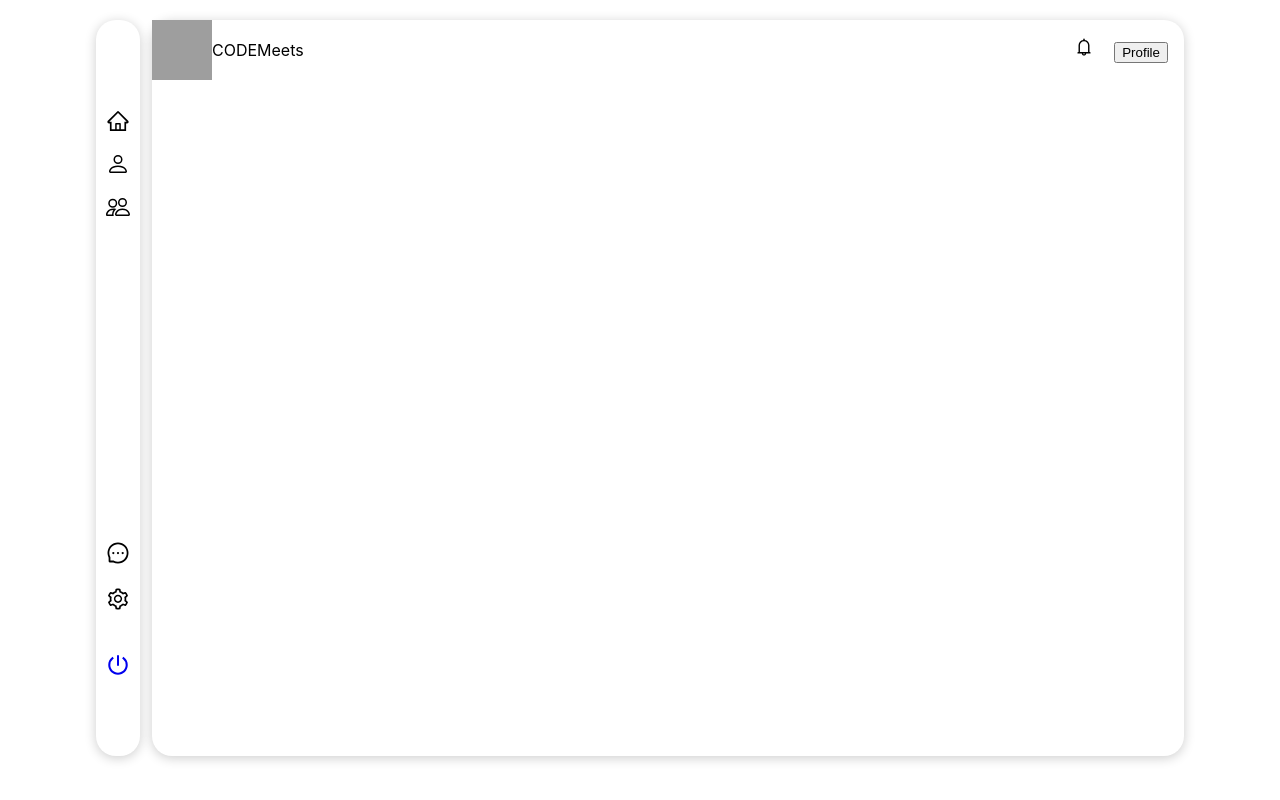
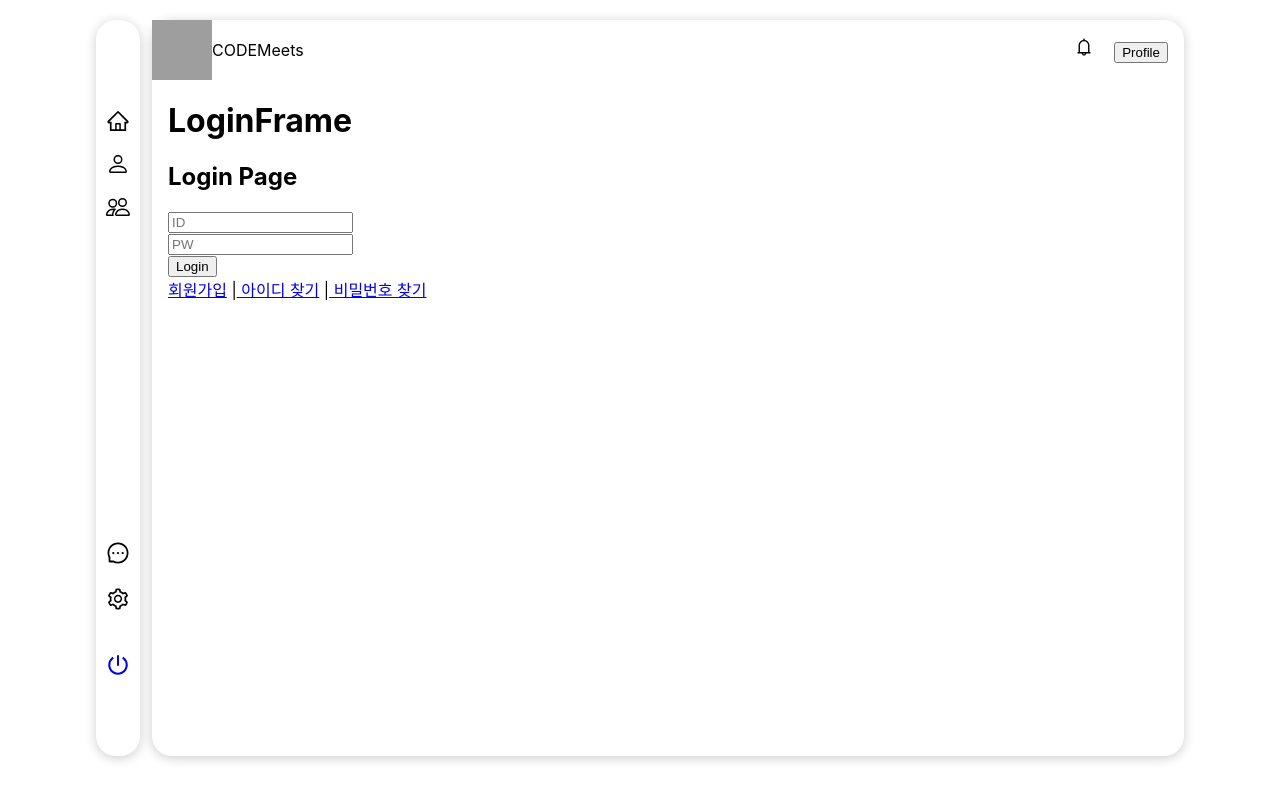
Before and after one commit to dsa04156/CodeMeets, a React (Create React App) app in the folder frontend/: page /codemeets/login in a window 1280 px wide. Before the commit this address had no page. Built offline with nearby package versions, Linux system fonts and the light colour scheme; grey boxes are pictures that could not be loaded.

Commit message:
create login frame

```diff
--- a/frontend/src/App.jsx
+++ b/frontend/src/App.jsx
@@ -13,6 +13,7 @@ import GroupNotice from "./Group/GroupPages/GroupNotice";
 import GroupSchedule from "./Group/GroupPages/GroupSchedule";
 import GroupMember from "./Group/GroupPages/GroupMember";
 
+import LoginFrame from "./Login/LoginComponents/LoginFrame";
 import FindIdPage from "./Login/LoginPages/FindIdPage";
 import FindPasswordPage from "./Login/LoginPages/FindPasswordPage";
 import LoginPage from "./Login/LoginPages/LoginPage";
@@ -34,7 +35,7 @@ function App() {
   const Navigate = useNavigate();
 
   const LogoHandler = () => {
-    Navigate("/");
+    Navigate("/codemeets/login");
   };
 
   return (
@@ -68,14 +69,19 @@ function App() {
           <div style={{ paddingLeft: "1rem" }}>
             <Routes>
               {/* Login */}
-              <Route path="/login" element={<LoginPage />}></Route>
-              <Route path="/signup" element={<SignUpPage />}></Route>
-              <Route path="/findid" element={<FindIdPage />}></Route>
-              <Route
-                path="/findpassword"
-                element={<FindPasswordPage />}
-              ></Route>
-              <Route path="/newpassword" element={<NewPasswordPage />}></Route>
+              <Route path="/codemeets" element={<LoginFrame />}>
+                <Route path="login" element={<LoginPage />}></Route>
+                <Route path="signup" element={<SignUpPage />}></Route>
+                <Route path="findid" element={<FindIdPage />}></Route>
+                <Route
+                  path="findpassword"
+                  element={<FindPasswordPage />}
+                ></Route>
+                <Route
+                  path="newpassword"
+                  element={<NewPasswordPage />}
+                ></Route>
+              </Route>
               {/* MainBoard */}
               <Route path="/" element={<Home />}></Route>
               <Route path="/my-page/:user_id" element={<MyPage />}>
--- /dev/null
+++ b/frontend/src/Login/LoginComponents/LoginFrame.jsx
@@ -0,0 +1,13 @@
+import { Outlet } from "react-router-dom";
+
+
+const LoginFrame = () => {
+    return (
+        <div>
+            <h1>LoginFrame</h1>
+            <Outlet />
+        </div>
+    );
+};
+
+export default LoginFrame;
--- a/frontend/src/Login/LoginPages/FindIdPage.jsx
+++ b/frontend/src/Login/LoginPages/FindIdPage.jsx
@@ -21,7 +21,7 @@ const FindIdPage = () => {
   }
 
   const FindPasswordHandler = () => {
-    navigate('/findpassword');
+    navigate('/codemeets/findpassword');
   };
 
   // 현재 데이터에 있는 이메일 : ddddd
--- a/frontend/src/Login/LoginPages/FindPasswordPage.jsx
+++ b/frontend/src/Login/LoginPages/FindPasswordPage.jsx
@@ -23,7 +23,7 @@ const FindPasswordPage = () => {
     console.log(inputId);
     console.log(inputEmail);
     console.log(inputPhoneNum);
-    navigate('/newpassword');
+    navigate('/codemeets/newpassword');
   };
 
   return (
--- a/frontend/src/Login/LoginPages/LoginPage.jsx
+++ b/frontend/src/Login/LoginPages/LoginPage.jsx
@@ -52,8 +52,8 @@ const LoginPage = () => {
       <div>
         <button onClick={ToHomePageHandler}>Login</button>
       </div>
-      <Link to="/signup">회원가입</Link> |<Link to="/findid"> 아이디 찾기</Link>{' '}
-      |<Link to="/findpassword"> 비밀번호 찾기</Link>
+      <Link to="/codemeets/signup">회원가입</Link> |<Link to="/codemeets/findid"> 아이디 찾기</Link>{' '}
+      |<Link to="/codemeets/findpassword"> 비밀번호 찾기</Link>
     </div>
   );
 };
--- a/frontend/src/Login/LoginPages/NewPasswordPage.jsx
+++ b/frontend/src/Login/LoginPages/NewPasswordPage.jsx
@@ -16,7 +16,7 @@ const NewPasswordPage = () => {
     console.log(newPassword1);
     console.log(newPassword2);
     if (newPassword1 === newPassword2){
-      navigate('/login');
+      navigate('/codemeets/login');
     } else {
       alert('비밀번호가 일치하지 않습니다.');
     };
--- a/frontend/src/Login/LoginPages/SignUpPage.jsx
+++ b/frontend/src/Login/LoginPages/SignUpPage.jsx
@@ -118,7 +118,7 @@ const SignUpPage = () => {
       .then((response) => {
         if (response.ok) {
           alert(`${inputName}님, 반갑습니다.`)
-          navigate('/login');
+          navigate('/codemeets/login');
         }
       })
       .catch((err) => console.log(err));
@@ -167,7 +167,7 @@ const SignUpPage = () => {
   }
 
   const JoinCancelHandler = () => {
-    navigate('/login');
+    navigate('/codemeets/login');
   };
 
   return (
```
